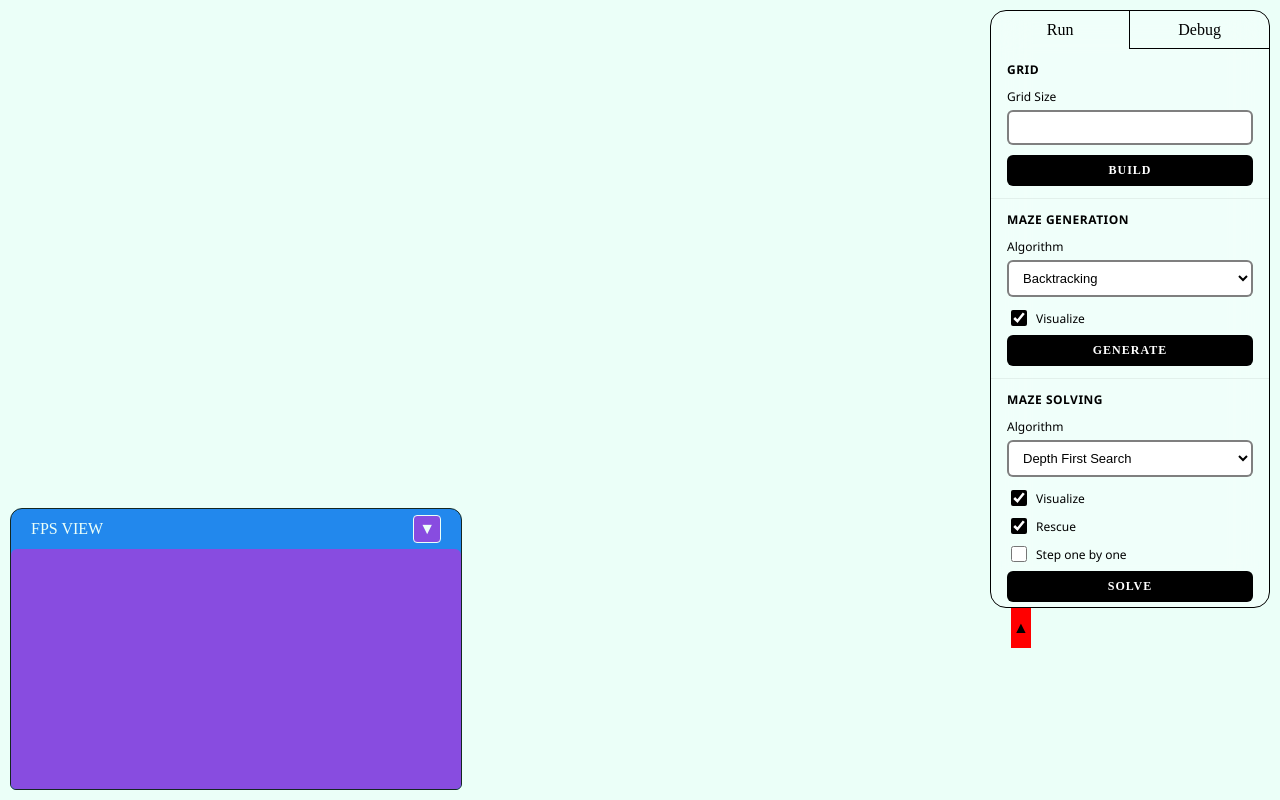
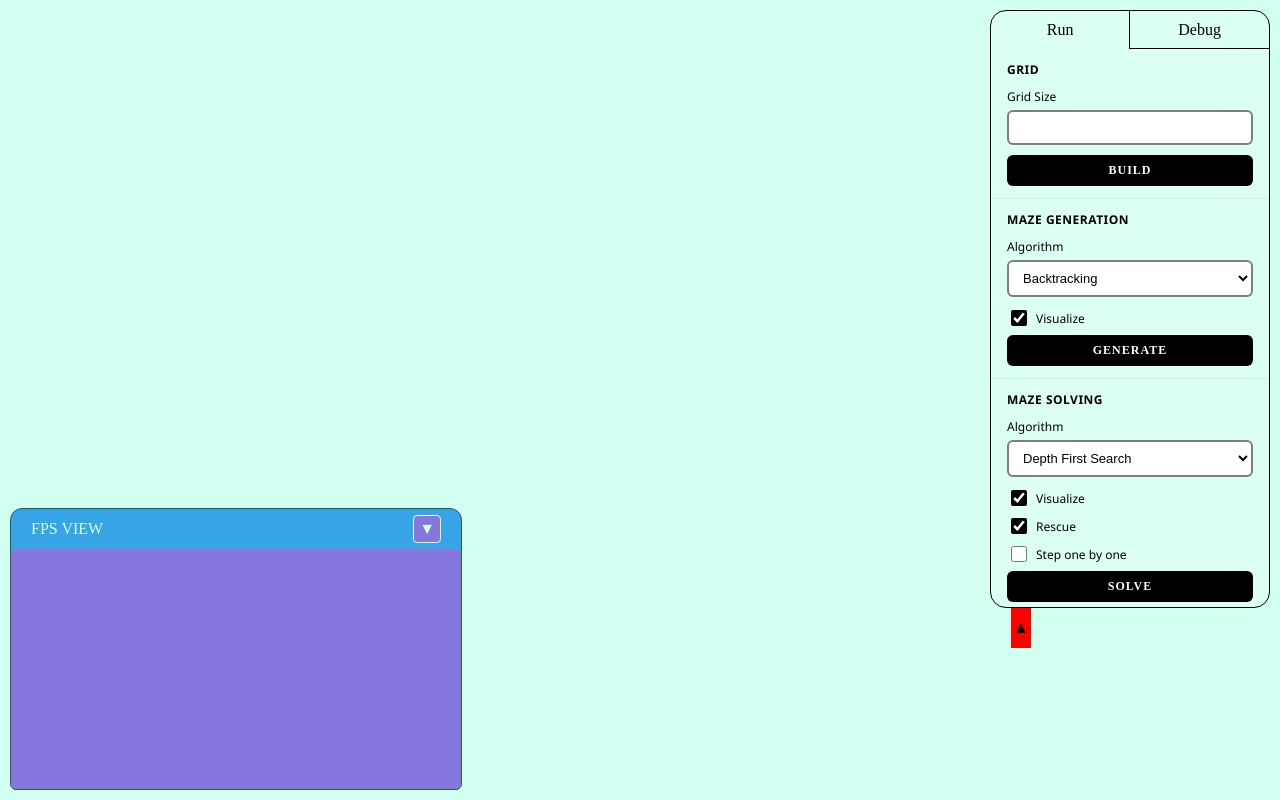
Before and after one commit to Ryan-Axtell-abc/three-js-maze, a website built with Vite: page index.html in a window 1280 px wide. Built offline with nearby package versions, Linux system fonts and the light colour scheme; a web font is replaced by a local one.

Commit message:
change opacity

```diff
--- a/src/styles.css
+++ b/src/styles.css
@@ -215,7 +215,7 @@ body {
     justify-content: end;
     overflow-y: auto;
 
-    background-color: rgba(127, 255, 212, 0.158);
+    background-color: rgba(127, 255, 212, 0.358);
 }
 
 #menu-holder-holder {
```
